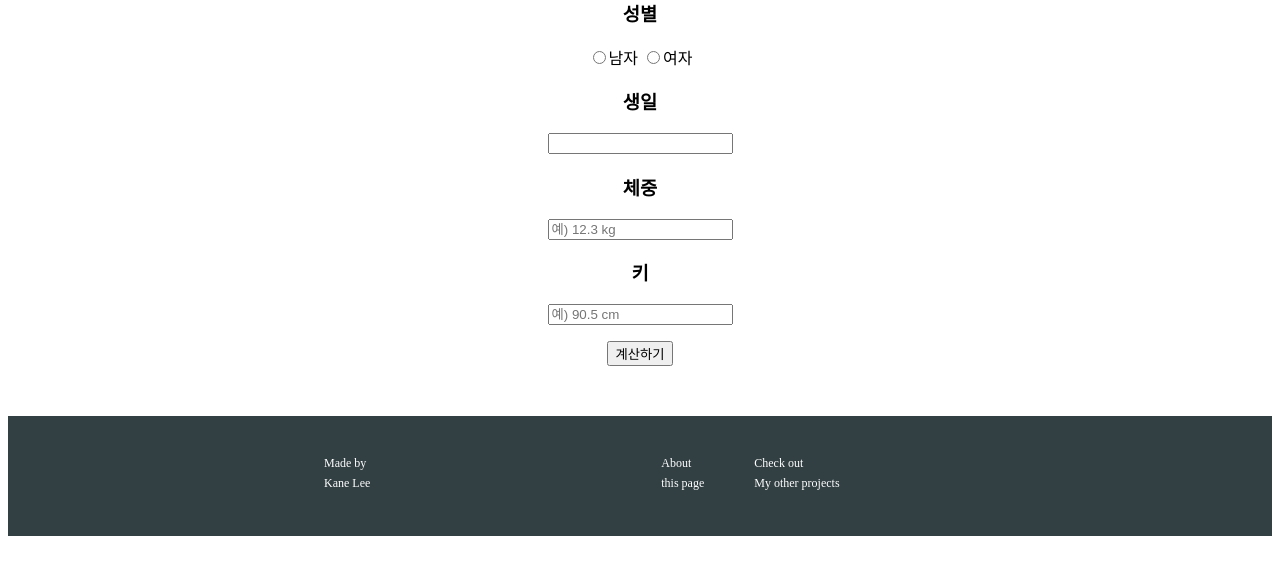
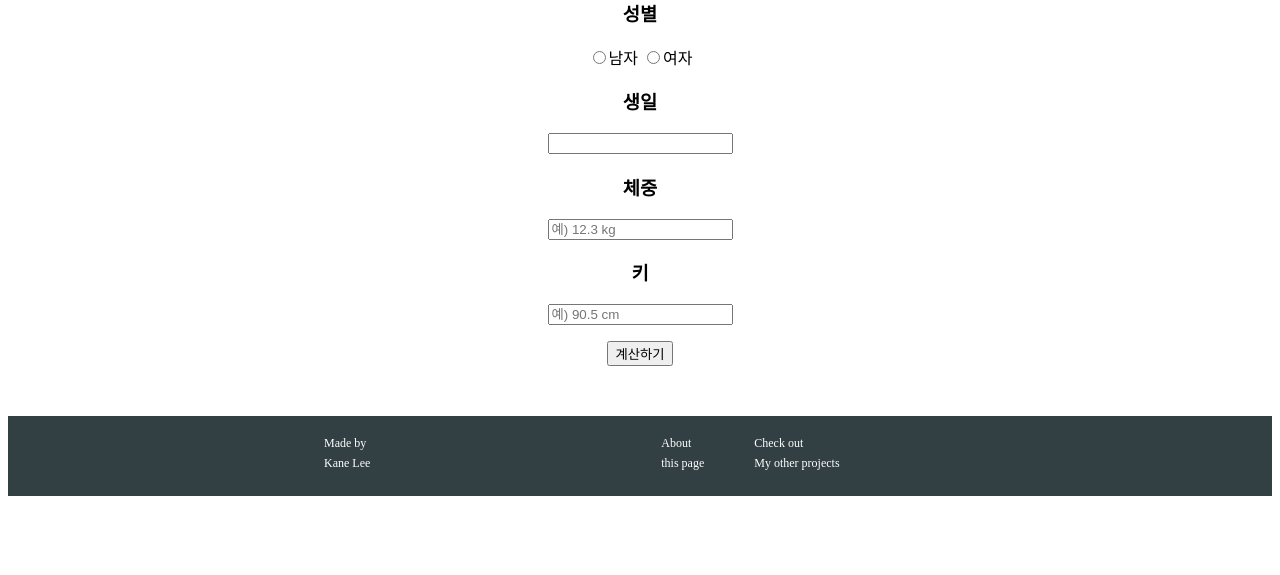
Before and after one commit to Kane-Lee/baby_growth_web, a Flask app: page / in a window 1280 px wide. Shown: the part 190-765 px from the top of the page. Run offline with Flask 3, Linux system fonts and the light colour scheme; some libraries are stand-ins or nearby versions.

Commit message:
fix css styles

```diff
--- a/static/css/styles.css
+++ b/static/css/styles.css
@@ -28,7 +28,7 @@ main {
 
 .footer {
     background-color: #323f43;
-    padding: 40px 0;
+    padding: 20px 0;
     margin: auto 0 0 0;
     color:white;
     font-size: 12px;
@@ -37,7 +37,7 @@ main {
 .footer__content {
     max-width: 640px;
     margin: 0 auto;
-    padding: 0 20px;
+    padding: 0 5px;
     display: flex;
     flex-direction: row;
 }
```
